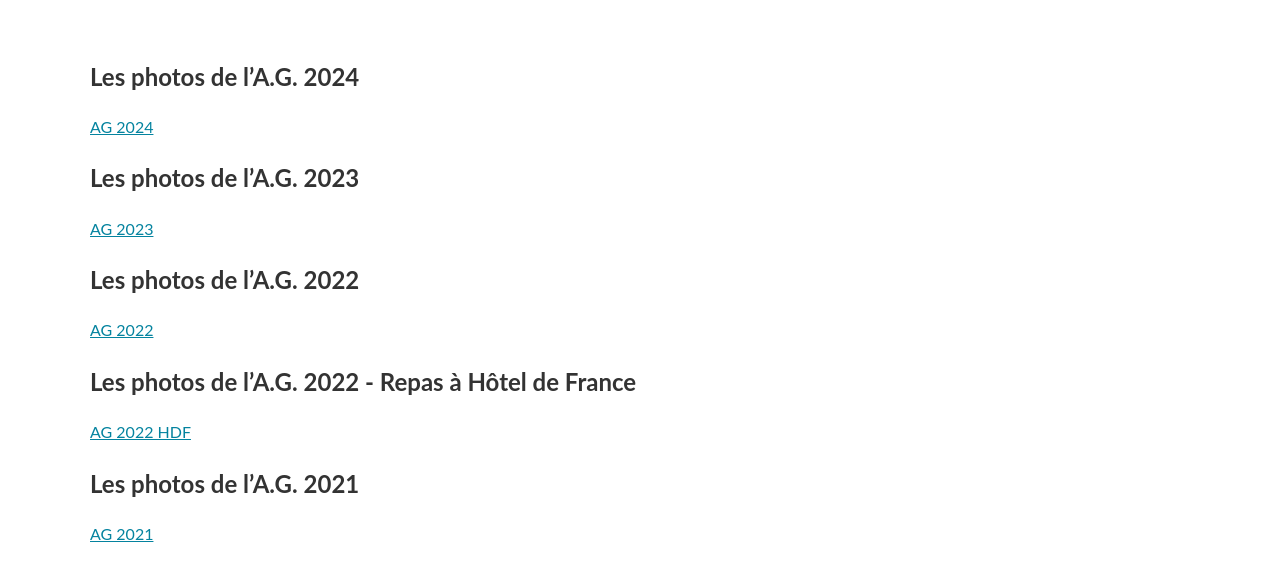
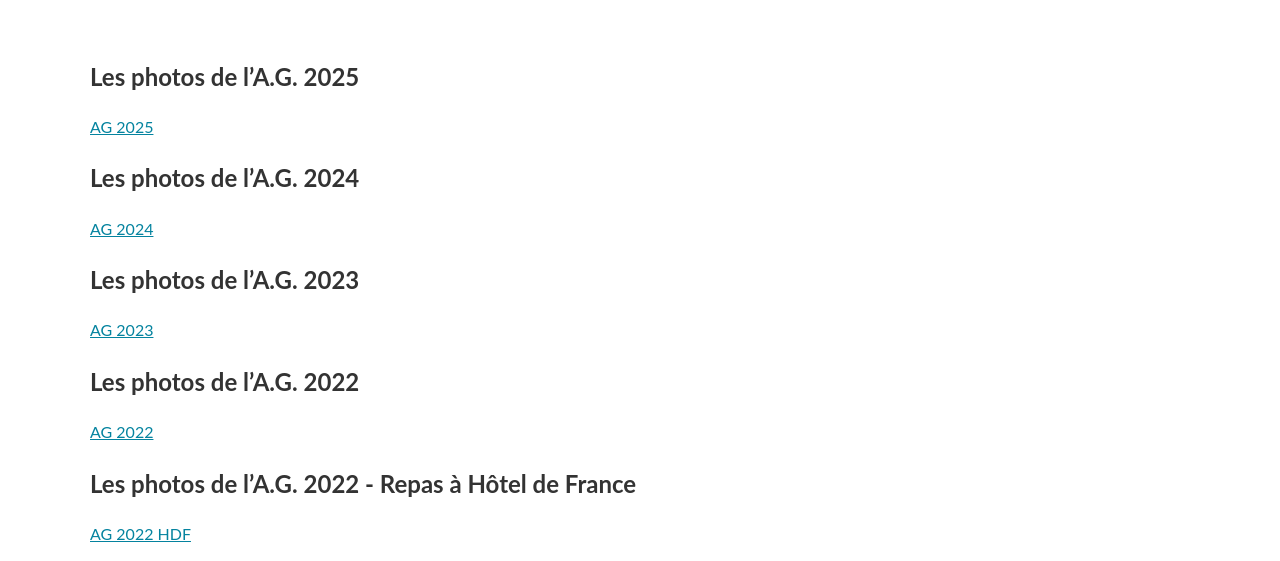
Before and after one commit to aaaela-auch/aaaela-auch, an Eleventy site: page src/pages/photos.md in a window 1280 px wide. Shown: the part 239-800 px from the top of the page. Built offline with nearby package versions, Linux system fonts and the light colour scheme; Eleventy itself is replaced by a stand-in of ours; files that its build step writes are made by us from their sources.

Commit message:
Mise à jour de photos

```diff
--- a/src/pages/photos.md
+++ b/src/pages/photos.md
@@ -5,6 +5,10 @@ layout: page.njk
 ordre: 6
 afficher_galerie: true
 ---
+## Les photos de l’A.G. 2025
+
+[AG 2025](https://photos.app.goo.gl/2g4ppBxnFUTBYQMV7)
+
 ## Les photos de l’A.G. 2024
 
 [AG 2024](https://photos.app.goo.gl/4VkWhS8mSEuj86DL7)
```
